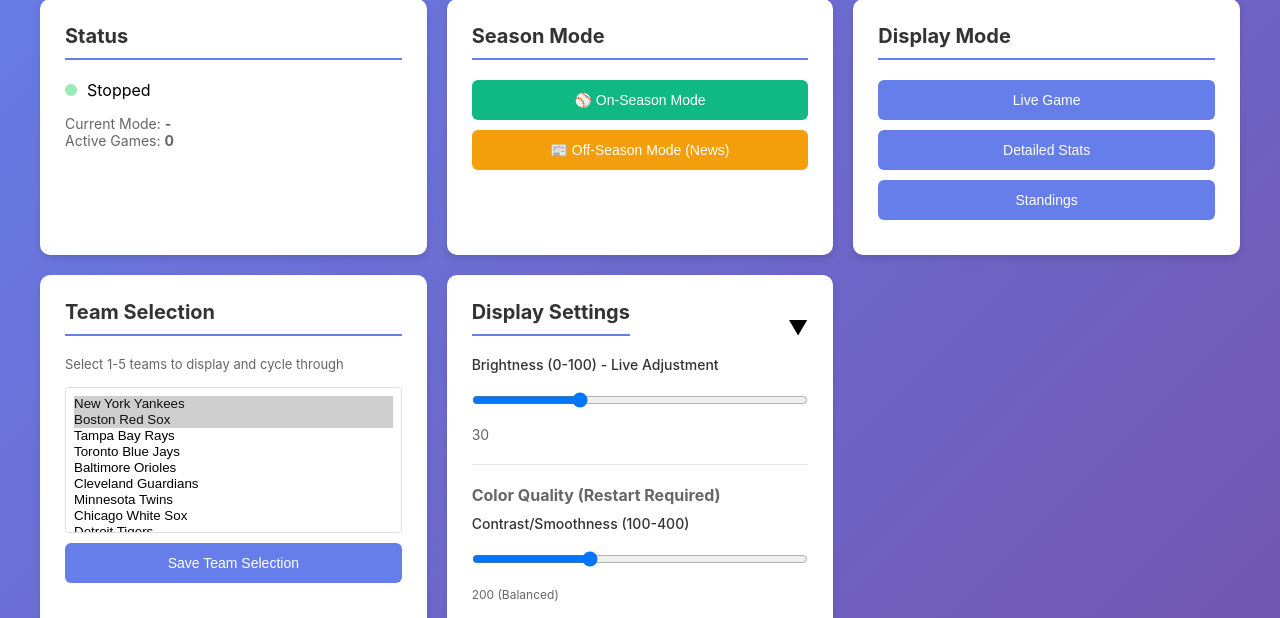
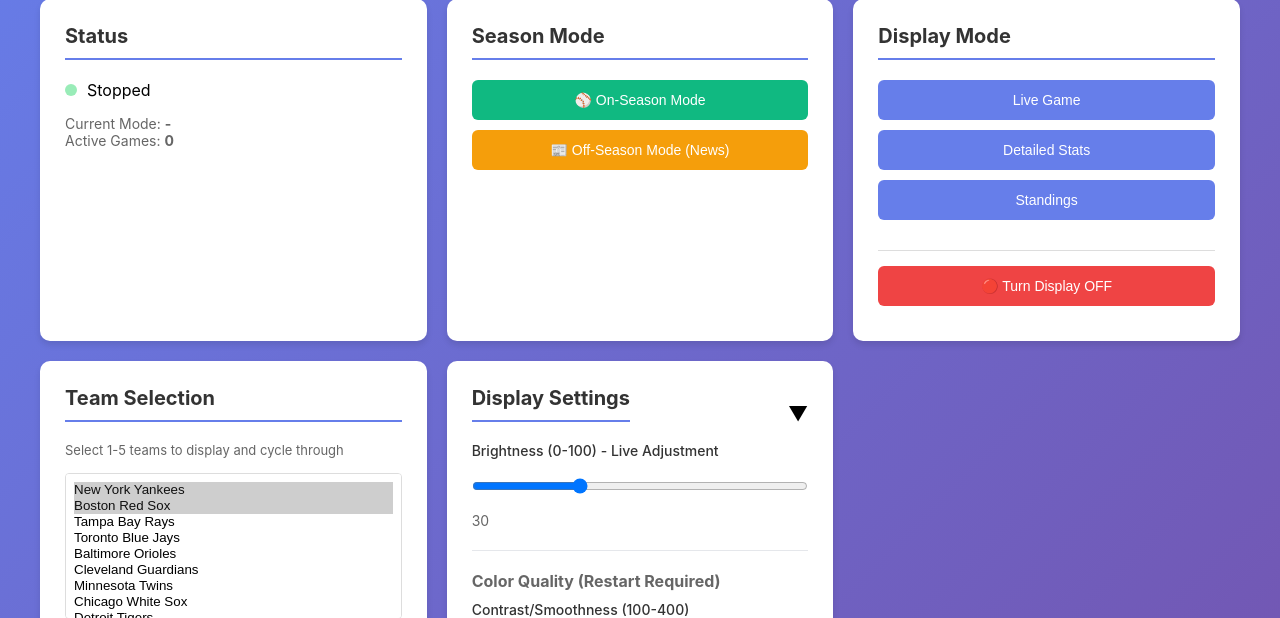
Before and after one commit to ando01/mlb-scoreboard-plus, a FastAPI app: page / in a window 1280 px wide. Shown: the part 167-785 px from the top of the page. Run offline with FastAPI, Linux system fonts and the light colour scheme; data that the repository does not hold is empty.

Commit message:
Add LED matrix on/off toggle button
- Added toggle button in Display Mode section of web UI
- Button shows red "Turn Display OFF" when on, green "Turn Display ON" when off
- Added /api/matrix/toggle endpoint to handle display toggling
- Added matrix_enabled flag to scoreboard state
- Display clears when turned off and stops rendering frames
- Background processes continue running when display is off

Co-Authored-By: Claude Sonnet 4.5 <noreply@anthropic.com>

```diff
--- a/src/scoreboard.py
+++ b/src/scoreboard.py
@@ -42,6 +42,7 @@ class Scoreboard:
         self.last_rotation = datetime.now()
         self.last_news_fetch = None
         self.running = False
+        self.matrix_enabled = True  # Control LED matrix on/off
 
     async def start(self):
         """Start the scoreboard."""
@@ -95,6 +96,10 @@ class Scoreboard:
 
     async def _render_frame(self):
         """Render a single frame."""
+        # Skip rendering if matrix is disabled
+        if not self.matrix_enabled:
+            return
+
         if self.current_mode == "news":
             await self._render_news()
         elif self.current_mode == "live_game":
--- a/src/ui/web_server.py
+++ b/src/ui/web_server.py
@@ -231,6 +231,30 @@ async def set_season_mode(data: dict):
     raise HTTPException(status_code=500, detail="Scoreboard not running")
 
 
+@app.post("/api/matrix/toggle")
+async def toggle_matrix(data: dict):
+    """Toggle LED matrix on/off."""
+    enabled = data.get("enabled")
+    if enabled is None:
+        raise HTTPException(status_code=400, detail="Enabled state is required")
+
+    if scoreboard_instance:
+        scoreboard_instance.matrix_enabled = enabled
+
+        if not enabled:
+            # Clear the display when turning off
+            scoreboard_instance.canvas.clear()
+            scoreboard_instance.canvas.swap()
+
+        return {
+            "status": "success",
+            "enabled": enabled,
+            "message": f"LED matrix turned {'ON' if enabled else 'OFF'}"
+        }
+
+    raise HTTPException(status_code=500, detail="Scoreboard not running")
+
+
 @app.get("/api/teams")
 async def get_all_teams():
     """Get list of all MLB teams."""
--- a/templates/index.html
+++ b/templates/index.html
@@ -290,6 +290,11 @@
                 <button class="btn" onclick="setMode('live_game')">Live Game</button>
                 <button class="btn" onclick="setMode('detailed_stats')">Detailed Stats</button>
                 <button class="btn" onclick="setMode('standings')">Standings</button>
+
+                <div style="margin-top: 20px; border-top: 1px solid #ddd; padding-top: 15px;">
+                    <button class="btn" id="matrix-toggle-btn" onclick="toggleMatrix()" style="background: #ef4444;">🔴 Turn Display OFF</button>
+                    <div id="matrix-toggle-alert" style="margin-top: 10px; display: none;"></div>
+                </div>
             </div>
 
             <!-- Team Selection Card -->
@@ -691,6 +696,45 @@
             }
         }
 
+        // Toggle LED matrix on/off
+        let matrixEnabled = true;
+        async function toggleMatrix() {
+            try {
+                const newState = !matrixEnabled;
+                const response = await fetch('/api/matrix/toggle', {
+                    method: 'POST',
+                    headers: {'Content-Type': 'application/json'},
+                    body: JSON.stringify({enabled: newState})
+                });
+                const data = await response.json();
+
+                matrixEnabled = newState;
+                const btn = document.getElementById('matrix-toggle-btn');
+                const alert = document.getElementById('matrix-toggle-alert');
+
+                if (matrixEnabled) {
+                    btn.textContent = '🔴 Turn Display OFF';
+                    btn.style.background = '#ef4444';
+                    alert.textContent = 'LED matrix turned ON';
+                } else {
+                    btn.textContent = '🟢 Turn Display ON';
+                    btn.style.background = '#10b981';
+                    alert.textContent = 'LED matrix turned OFF';
+                }
+
+                alert.className = 'alert alert-success';
+                alert.style.display = 'block';
+                setTimeout(() => {
+                    alert.style.display = 'none';
+                }, 3000);
+            } catch (error) {
+                const alert = document.getElementById('matrix-toggle-alert');
+                alert.textContent = 'Error toggling matrix';
+                alert.className = 'alert alert-error';
+                alert.style.display = 'block';
+            }
+        }
+
         // Initialize
         loadConfig();
         loadDisplaySettings();
```
